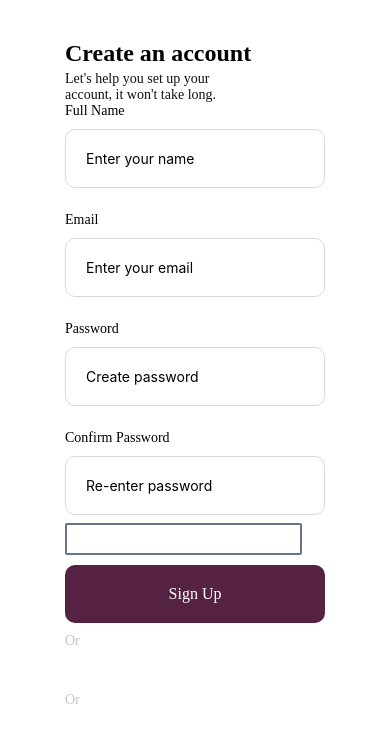
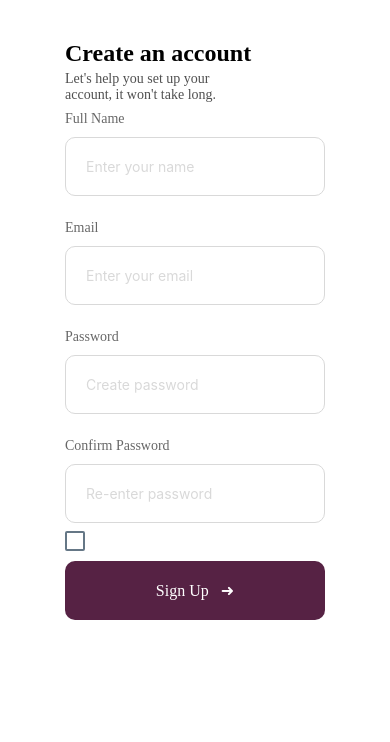
Before and after one commit to dcit202IntroToReactNative/Group-25-Rarecipe, a React Native app in the folder Rarecipe/: screen / in a window 390 px wide. Shown: the top 742 px of the page. Built offline with nearby package versions, Linux system fonts and the light colour scheme.

Commit message:
splash screen implemented

```diff
--- a/Rarecipe/App.js
+++ b/Rarecipe/App.js
@@ -1,13 +1,38 @@
+import React, { useState, useEffect } from 'react';
 import { StatusBar } from 'expo-status-bar';
-import { StyleSheet, Text, View } from 'react-native';
-import CreateAccountPage from "./Components/CreateAccountPage";
+import { StyleSheet, Text, View, ActivityIndicator, Image } from 'react-native';
+import CreateAccountPage from './Components/CreateAccountPage';
+
+// This function simulates the loading process during the splash screen.
+// You can replace this with your actual loading process logic, like fetching data or loading fonts.
+const simulateLoading = () => {
+  return new Promise((resolve) => setTimeout(resolve, 2000)); // Simulating a 2-second loading time
+};
 
 export default function App() {
+  const [loading, setLoading] = useState(true);
+
+  useEffect(() => {
+    // Simulate the loading process during the splash screen.
+    simulateLoading().then(() => setLoading(false));
+  }, []);
+
   return (
-    <View style={styles.container}>
-      <CreateAccountPage/>
-      <StatusBar style="auto" />
-    </View>
+      <View style={styles.container}>
+        {loading ? (
+            // Show the splash screen with an activity indicator while loading.
+            <View style={styles.splashContainer}>
+              <Image source={require('./assets/Splash_image.png')} style={styles.splashImage} />
+              <ActivityIndicator size="large" color="#562244" />
+            </View>
+        ) : (
+            // When loading is complete, render the CreateAccountPage component.
+            <>
+              <CreateAccountPage />
+              <StatusBar style="auto" />
+            </>
+        )}
+      </View>
   );
 }
 
@@ -18,4 +43,15 @@ const styles = StyleSheet.create({
     alignItems: 'center',
     justifyContent: 'center',
   },
+  splashContainer: {
+    flex: 1,
+    backgroundColor: '#fff',
+    alignItems: 'center',
+    justifyContent: 'center',
+  },
+  splashImage: {
+    width: 200, // Adjust the width and height as per your splash image size
+    height: 200,
+    marginBottom: 20,
+  },
 });
--- a/Rarecipe/Components/CreateAccountPage.js
+++ b/Rarecipe/Components/CreateAccountPage.js
@@ -1,5 +1,5 @@
 import React from 'react';
-import {View, Text, TextInput, TouchableOpacity, CheckBox, Button} from 'react-native';
+import { View, Text, TextInput, TouchableOpacity, CheckBox, Button } from 'react-native';
 
 const CreateAccountPage = () => {
     const handleSignUp = () => {
@@ -15,11 +15,11 @@ const CreateAccountPage = () => {
                 Create an account
             </Text>
 
-            <Text style={{ fontFamily: 'poppins_light', color: '#121212', fontSize: 14, width: 190, marginTop: 4 }}>
+            <Text style={{ fontFamily: 'poppins_light', color: '#505050', fontSize: 14, width: 190, marginTop: 4 }}>
                 Let's help you set up your account, it won't take long.
             </Text>
 
-            <Text style={{ fontFamily: 'poppins_light', color: '#000000' }}>
+            <Text style={{ fontFamily: 'poppins_light', color: '#676767', paddingTop:8 }}>
                 Full Name
             </Text>
             <TextInput
@@ -32,10 +32,11 @@ const CreateAccountPage = () => {
                     marginTop: 10,
                 }}
                 placeholder="Enter your name"
+                placeholderTextColor="#D9D9D9" // Updated hint text color
                 // Other TextInput props as needed
             />
 
-            <Text style={{ fontFamily: 'poppins_light', color: '#000000', marginTop: 24 }}>
+            <Text style={{ fontFamily: 'poppins_light', color: '#676767', marginTop: 24 }}>
                 Email
             </Text>
             <TextInput
@@ -48,10 +49,11 @@ const CreateAccountPage = () => {
                     marginTop: 10,
                 }}
                 placeholder="Enter your email"
+                placeholderTextColor="#D9D9D9" // Updated hint text color
                 // Other TextInput props as needed
             />
 
-            <Text style={{ fontFamily: 'poppins_light', color: '#000000', marginTop: 24 }}>
+            <Text style={{ fontFamily: 'poppins_light', color: '#676767', marginTop: 24 }}>
                 Password
             </Text>
             <TextInput
@@ -65,10 +67,11 @@ const CreateAccountPage = () => {
                 }}
                 placeholder="Create password"
                 secureTextEntry
+                placeholderTextColor="#D9D9D9" // Updated hint text color
                 // Other TextInput props as needed
             />
 
-            <Text style={{ fontFamily: 'poppins_light', color: '#000000', marginTop: 24 }}>
+            <Text style={{ fontFamily: 'poppins_light', color: '#676767', marginTop: 24 }}>
                 Confirm Password
             </Text>
             <TextInput
@@ -82,11 +85,12 @@ const CreateAccountPage = () => {
                 }}
                 placeholder="Re-enter password"
                 secureTextEntry
+                placeholderTextColor="#D9D9D9" // Updated hint text color
                 // Other TextInput props as needed
             />
 
             <CheckBox
-                style={{ width: 237, height: 32, marginTop: 8 }}
+                style={{ width: 20, height: 20, marginTop: 8 }}
                 // Other CheckBox props as needed
             />
 
@@ -100,28 +104,20 @@ const CreateAccountPage = () => {
                 onPress={handleSignUp}
             >
                 <Text style={{ fontFamily: 'poppins_semibold', color: '#FFFFFF', textAlign: 'center', fontSize: 16 }}>
-                    Sign Up
+                    Sign Up   ➜
                 </Text>
             </TouchableOpacity>
 
-            <Text style={{ fontFamily: 'poppins_light', color: '#C5C4C4', marginTop: 10 }}>
-                Or
-            </Text>
-
             <Button
                 title="Sign in with Facebook"
-                onPress={() => {}}
+                onPress={() => { }}
                 color="#FFFFFF"
                 // Other Button props as needed
             />
 
-            <Text style={{ fontFamily: 'poppins_light', color: '#C5C4C4', marginTop: 10 }}>
-                Or
-            </Text>
-
             <Button
                 title="Sign in with Google"
-                onPress={() => {}}
+                onPress={() => { }}
                 color="#FFFFFF"
                 // Other Button props as needed
             />
--- a/Rarecipe/package.json
+++ b/Rarecipe/package.json
@@ -9,11 +9,13 @@
     "web": "expo start --web"
   },
   "dependencies": {
+    "@react-navigation/native": "^6.1.7",
     "expo": "~48.0.18",
     "expo-status-bar": "~1.4.4",
     "react": "18.2.0",
     "react-dom": "^18.2.0",
     "react-native": "0.71.8",
+    "react-native-vector-icons": "^10.0.0",
     "react-native-web": "~0.18.11"
   },
   "devDependencies": {
--- /dev/null
+++ b/Rarecipe/react.native.config.js
@@ -0,0 +1,3 @@
+module.exports = {
+    assets: ['./path/to/fonts'],
+};
```
Also changed, not shown: Rarecipe/Components/SplashScreen.js (+38 -0 lines), Rarecipe/assets/Splash_image.png (added), 1 other file (tests, documents, lock files or other folders).
